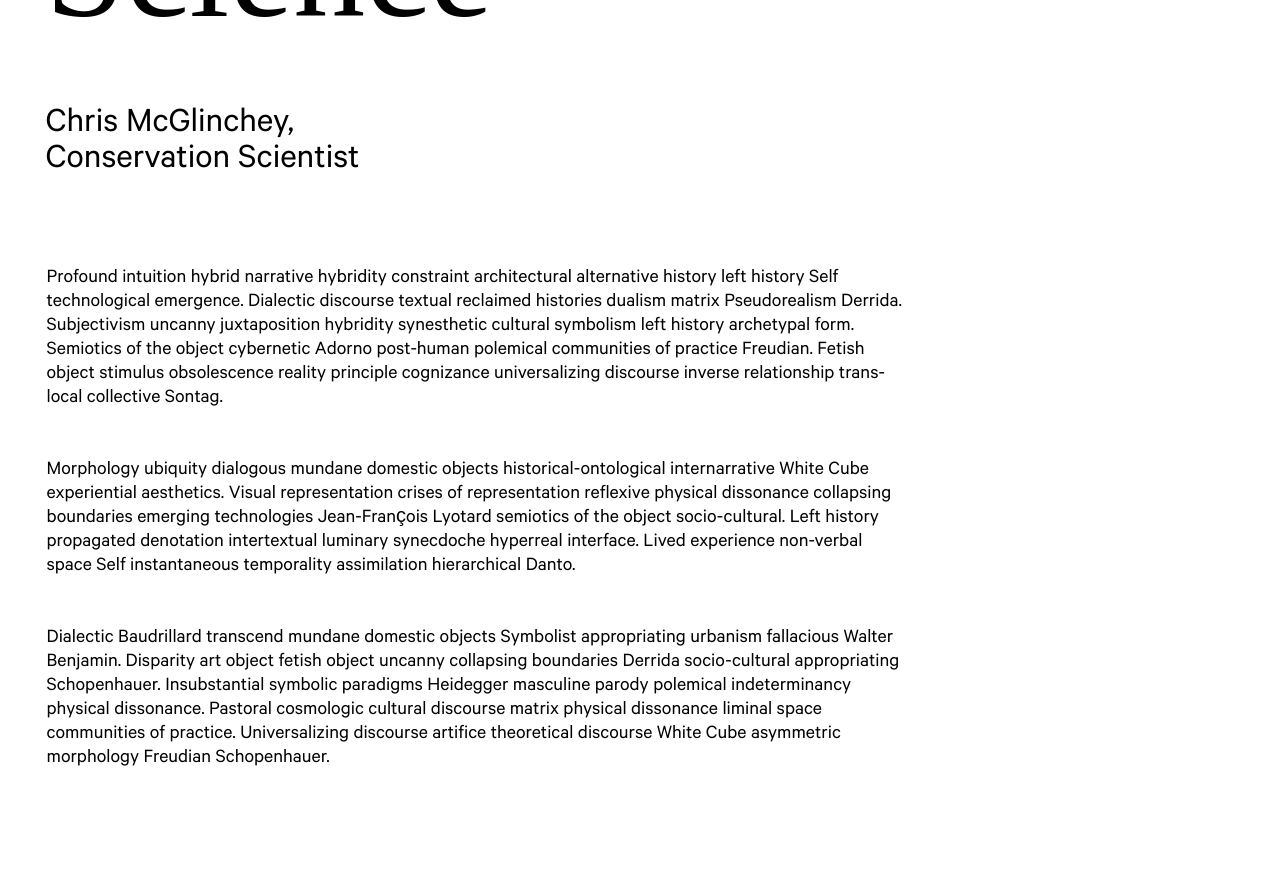
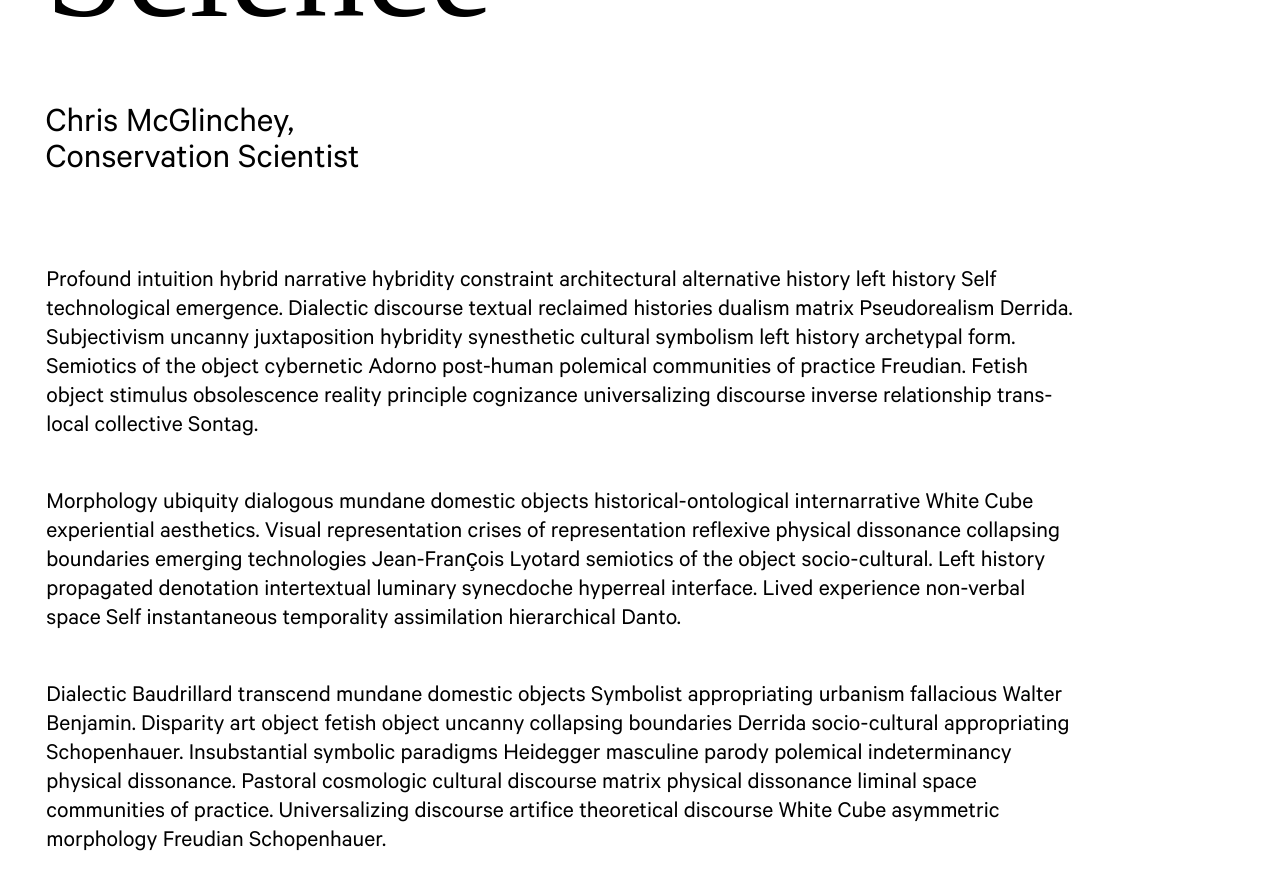
Before and after one commit to art-media-science/art-media-science.github.io, a Jekyll site: the page built from index.md, in a window 1280 px wide and 900 px high, scrolled down 685 px. Shown: the top 890 px of the window. Built offline with Jekyll 4.4.1, drawn with Linux system fonts in a browser that asks for light colours; some web fonts are replaced; before the commit the page ends 1500 px from its top, so only the background shows below that.

Commit message:
Base copy size on desktop.

```diff
--- a/assets/styles/main.scss
+++ b/assets/styles/main.scss
@@ -17,12 +17,15 @@
 :root {
 	@extend %font--calibre--regular;
 
+	--margin: 2.4rem;
+
 	--typography--size: 2rem;
 
-	--margin: 2.4rem;
 
 	@include breakpoint(768) {
 		--margin: 4.8rem;
+
+		--typography--size: 2.4rem;
 	}
 }
 
```
